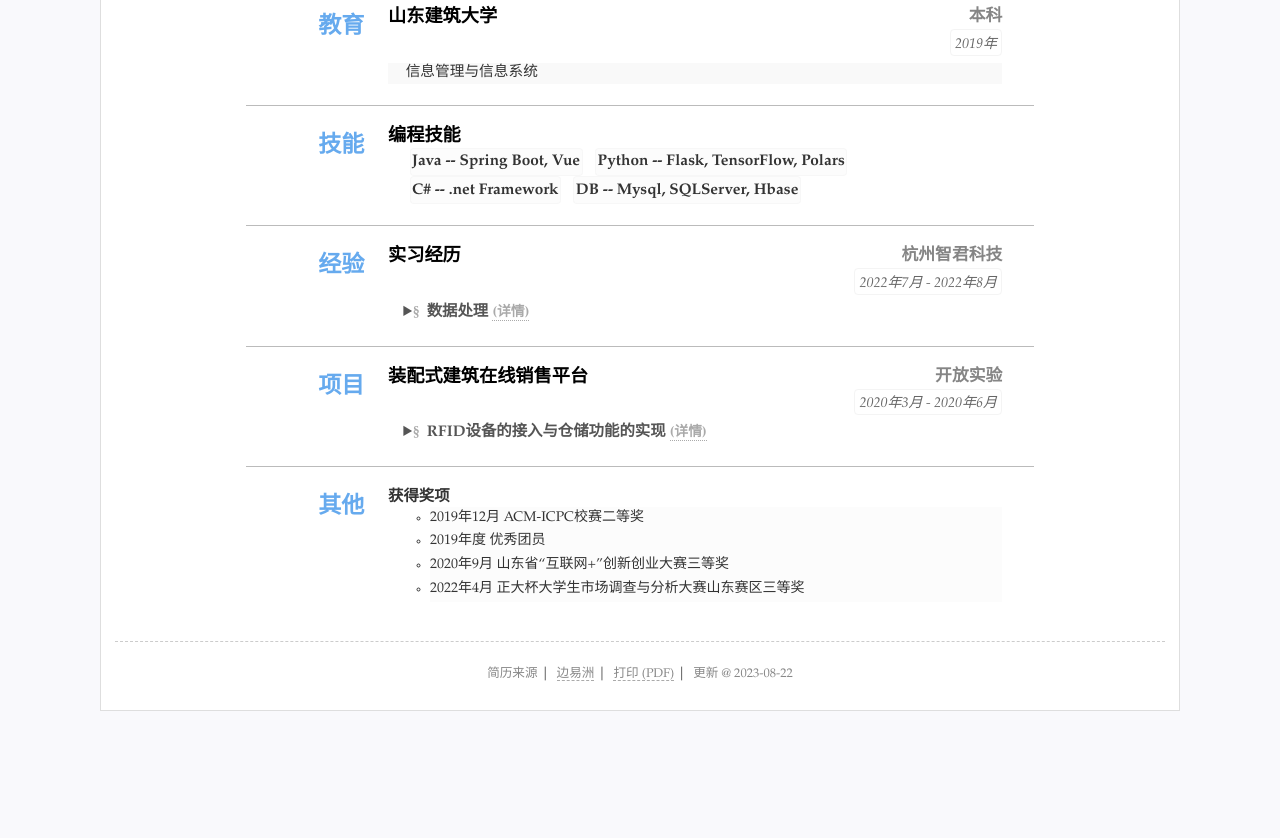
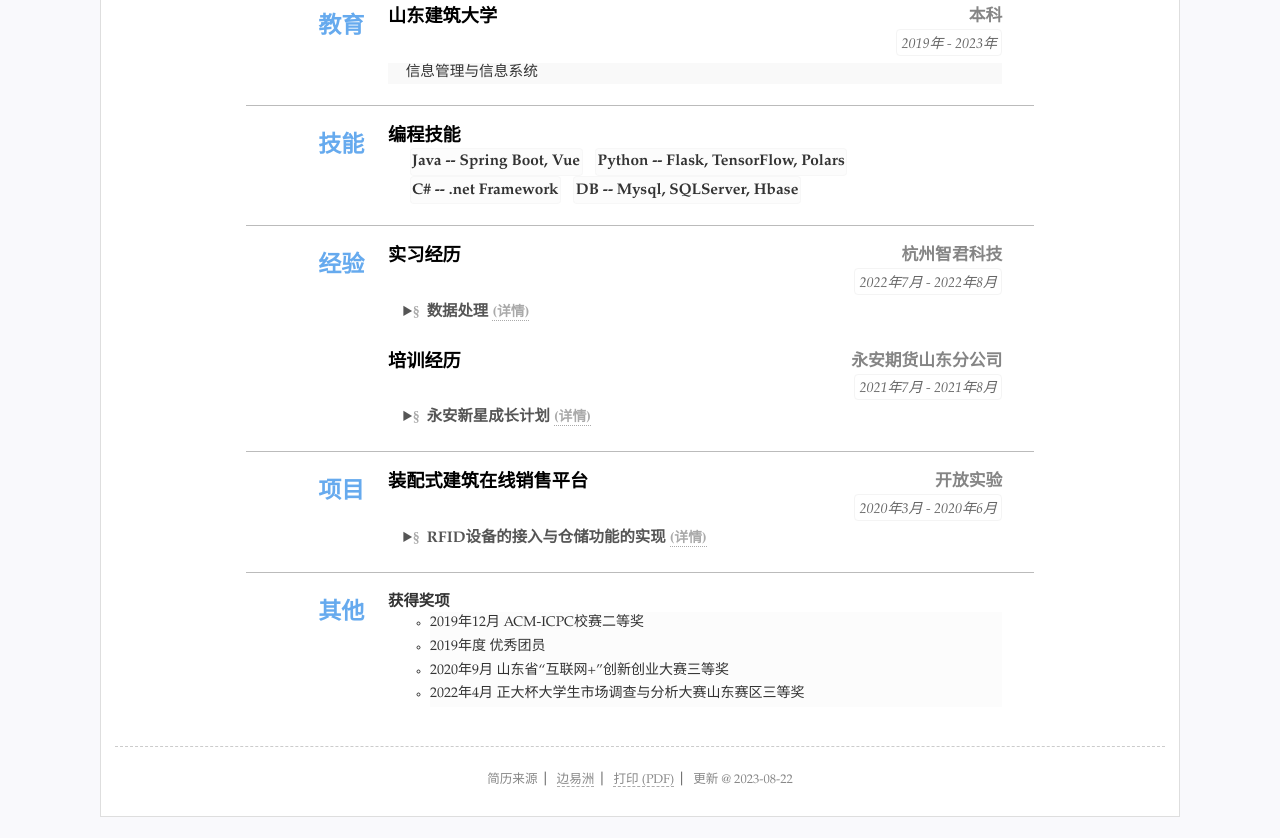
Before and after one commit to bianyz/cv4it, a Jekyll site: the page built from index.html, in a window 1280 px wide. Shown: the part 210-1048 px from the top of the page. Built offline with Jekyll 4.4.1, drawn with Linux system fonts in a browser that asks for light colours; before the commit the page ends 942 px from its top, so only the background shows below that.

Commit message:
Update resume.yml

```diff
--- a/_data/resume.yml
+++ b/_data/resume.yml
@@ -28,7 +28,7 @@ main: #简历主要内容，
   name: 教育 #显示名称，空则使用type
   content: #内容基本格式 标题-副标题-日期-详细内容 (都允许空)
   - title: 山东建筑大学
-    duration: "2019年"
+    duration: "2019年 - 2023年"
     sub: 本科
     detail: 信息管理与信息系统
 
@@ -55,6 +55,15 @@ main: #简历主要内容，
     # open: open
     #可以设置open默认展开
 
+  - title: 培训经历
+    sub: 永安期货山东分公司
+    duration: "2021年7月 - 2021年8月"
+    #tags:
+    #- 培训学习
+    summary: 永安新星成长计划
+    detail: 了解证券、期货、基金券行业基本情况，学习不同行业的分析框架，对宏观经济、量化交易、国际贸易等内容进行专题培训。学习了农业、黑色产业、能源化工产业的分析框架与现状，了解了行业特点和各自的周期性。学习了不同类型的技术分析方式，对期权组合、货币视角有了更深的认识。
+    # open: open
+    #可以设置open默认展开
 
 - type: projects
   name: 项目
```
